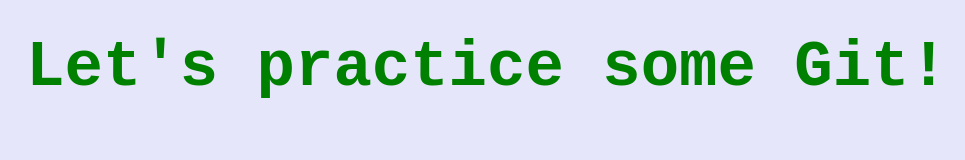
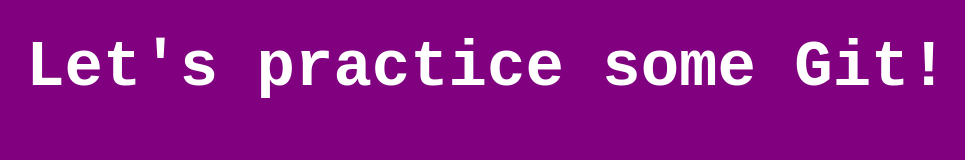
Before and after one commit to IndigoCollier/git-practice, a plain HTML site: page index.html in a window 1280 px wide. Shown: the whole page, without its empty margins (153-1118 px from the left). Drawn offline with Linux system fonts and the light colour scheme.

Commit message:
changed colors to purple and white

```diff
--- a/index.css
+++ b/index.css
@@ -1,9 +1,9 @@
 body {
-    background-color: lavender;
+    background-color: purple;
 }
 
 h1 {
-    color: green;
+    color: white;
     text-align: center;
     font-family: 'Courier New', Courier, monospace;
     font-size: 4rem;
```
